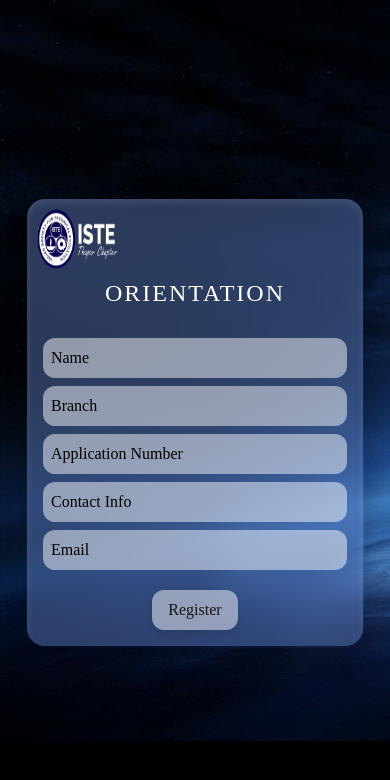
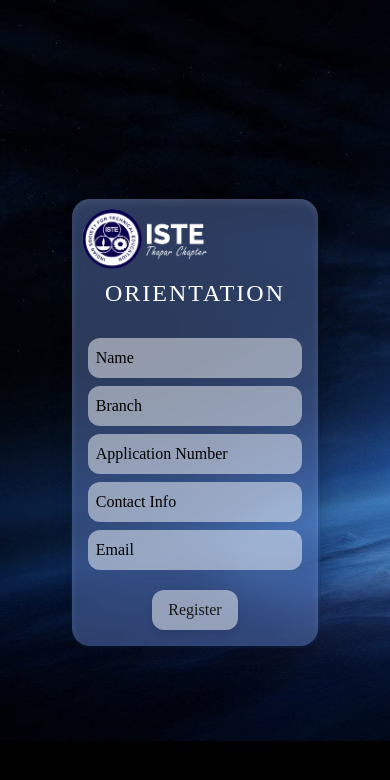
Before and after one commit to sarthaksri/isteor, a React (Vite) app: page / in a window 390 px wide. Shown: the top 780 px of the page. Built offline with nearby package versions, Linux system fonts and the light colour scheme.

Commit message:
chore: Update react-hook-form to version 7.53.0

```diff
--- a/package.json
+++ b/package.json
@@ -14,7 +14,7 @@
     "@heroicons/react": "^2.1.5",
     "react": "^18.3.1",
     "react-dom": "^18.3.1",
-    "react-hook-form": "^7.52.2"
+    "react-hook-form": "^7.53.0"
   },
   "devDependencies": {
     "@eslint/js": "^9.9.0",
--- a/src/form.css
+++ b/src/form.css
@@ -1,5 +1,3 @@
-
-
 body {
   margin: 0;
   font-family: I sans-serif;
@@ -28,7 +26,7 @@
   border: 2px solid transparent;
   background-clip: padding-box, border-box;
   box-shadow: inset 0 4px 8px rgba(255, 255, 255, 0.1),
-              0 10px 20px rgba(0, 0, 0, 0.2);
+    0 10px 20px rgba(0, 0, 0, 0.2);
   padding: 2rem;
   max-width: 400px;
   width: 100%;
@@ -42,7 +40,7 @@
 .glassmorphism:hover {
   transform: scale(1.02);
   box-shadow: inset 0 6px 12px rgba(255, 255, 255, 0.15),
-              0 15px 30px rgba(0, 0, 0, 0.3);
+    0 15px 30px rgba(0, 0, 0, 0.3);
 }
 
 .logo-container {
@@ -53,12 +51,11 @@
 
 .logo {
   width: 150px;
-  height: 100
-  px;
+  height: 100 px;
 }
 
 .title {
-  font-family:'Lemon Milk';
+  font-family: 'Lemon Milk';
   font-size: 3rem;
   margin-bottom: 1rem;
   margin-top: 60px;
@@ -83,6 +80,7 @@
   box-sizing: border-box;
   transition: background 0.3s ease, box-shadow 0.3s ease;
 }
+
 .glassmorphism input:hover {
   background: rgba(255, 255, 255, 0.3);
   box-shadow: 0 4px 6px rgba(0, 0, 0, 0.2);
@@ -97,7 +95,7 @@
   margin-top: 1rem;
   border-radius: 12px;
   border: none;
-  background: rgba(255, 255, 255, 0.486) ;
+  background: rgba(255, 255, 255, 0.486);
   color: #181717;
   cursor: pointer;
   transition: background 0.3s ease, box-shadow 0.3s ease;
@@ -134,9 +132,11 @@
     padding: 0.75rem 2rem;
   }
 }
+
 @media (max-width: 768px) {
   .glassmorphism {
-    max-width: 95%;
+    max-width: 70%;
+    width: fit-content;
     padding: 1.5rem;
   }
 
@@ -147,7 +147,9 @@
   .glassmorphism input {
     padding: 0.75rem;
     margin: 0.5rem 0;
-  }.glassmorphism button {
+  }
+
+  .glassmorphism button {
     padding: 0.75rem 1.5rem;
   }
 }
@@ -171,7 +173,7 @@
   }
 
   .logo {
-    width: 80px;
+    width: fit-content;
     height: 60px;
   }
 }
--- a/src/form.jsx
+++ b/src/form.jsx
@@ -1,110 +1,149 @@
-import React, { useState } from "react";
 import "./form.css";
 import logo from "./ISTE Thapar Chapter Logo .png";
+import { useForm } from "react-hook-form";
 
 function RegistrationForm() {
-	const [formData, setFormData] = useState({
-		name: "",
-		branch: "",
-		applicationNumber: "",
-		contactInfo: "",
-		email: "",
-	});
+	const {
+		register,
+		handleSubmit,
+		formState: { isSubmitting },
+		reset,
+	} = useForm();
 
-	const handleChange = (e) => {
-		const { name, value } = e.target;
-		setFormData((prevData) => ({
-			...prevData,
-			[name]: value,
-		}));
-	};
+	// const [formData, setFormData] = useState({
+	// 	name: "",
+	// 	branch: "",
+	// 	applicationNumber: "",
+	// 	contactInfo: "",
+	// 	email: "",
+	// });
+
+	// const handleChange = (e) => {
+	// 	const { name, value } = e.target;
+	// 	setFormData((prevData) => ({
+	// 		...prevData,
+	// 		[name]: value,
+	// 	}));
+	// };
 
 	// Function to check if the application number is unique
 	const isApplicationNumberUnique = (applicationNumber) => {
-		const usedNumbers = JSON.parse(localStorage.getItem("usedApplicationNumbers")) || [];
+		const usedNumbers =
+			JSON.parse(localStorage.getItem("usedApplicationNumbers")) || [];
 		return !usedNumbers.includes(applicationNumber);
 	};
 
-	const handleSubmit = (e) => {
-		e.preventDefault();
+	const onSubmit = (data) => {
+		// e.preventDefault();
+		console.log(data);
 
 		// Check if the application number has already been used
-		if (!isApplicationNumberUnique(formData.applicationNumber)) {
-			alert("This application number has already been used. Please use a different one.");
+		if (!isApplicationNumberUnique(data.applicationNumber)) {
+			alert(
+				"This application number has already been used. Please use a different one."
+			);
 			return;
 		}
 
 		// If unique, store the application number and submit the form
-		const usedNumbers = JSON.parse(localStorage.getItem("usedApplicationNumbers")) || [];
-		usedNumbers.push(formData.applicationNumber);
+		const usedNumbers =
+			JSON.parse(localStorage.getItem("usedApplicationNumbers")) || [];
+		usedNumbers.push(data.applicationNumber);
 		localStorage.setItem("usedApplicationNumbers", JSON.stringify(usedNumbers));
 
 		alert("Form filled. Thank you!");
-		console.log("Form Data:", formData);
+		console.log("Form Data:", data);
 
 		//  reset the form after submission
-		setFormData({
-			name: "",
-			branch: "",
-			applicationNumber: "",
-			contactInfo: "",
-			email: "",
-		});
+		// setFormData({
+		// 	name: "",
+		// 	branch: "",
+		// 	applicationNumber: "",
+		// 	contactInfo: "",
+		// 	email: "",
+		// });
+		reset();
 	};
 
 	return (
 		<div className="form-container">
-			<form onSubmit={handleSubmit} className="glassmorphism">
+			<form
+				onSubmit={handleSubmit(onSubmit)}
+				className="glassmorphism"
+			>
 				<div className="logo-container">
-					<img src={logo} alt="ISTE Thapar Chapter Logo" className="logo" />
+					<img
+						src={logo}
+						alt="ISTE Thapar Chapter Logo"
+						className="logo"
+					/>
 				</div>
 				<h2 className="title">ORIENTATION</h2>
 				<input
 					type="text"
-					name="name"
 					placeholder="Name"
-					value={formData.name}
-					onChange={handleChange}
-					required
+					{...register("name", {
+						required: "Name is Required.",
+						minLength: {
+							value: 1,
+							message: "Name should be atleast 1 characters long.",
+						},
+					})}
 					aria-label="Name"
 				/>
 				<input
 					type="text"
-					name="branch"
 					placeholder="Branch"
-					value={formData.branch}
-					onChange={handleChange}
-					required
+					{...register("branch", { required: "Branch is Required." })}
 					aria-label="Branch"
 				/>
 				<input
 					type="text"
-					name="applicationNumber"
 					placeholder="Application Number"
-					value={formData.applicationNumber}
-					onChange={handleChange}
-					required
+					{...register("applicationNumber", {
+						required: "Application Number is Required.",
+						validate: (value) => {
+							if (value.length !== 6) {
+								return "Invalid Application Number.";
+							}
+							if (isNaN(value)) {
+								return "Application Number should be a number";
+							}
+						},
+					})}
 					aria-label="Application Number"
 				/>
 				<input
 					type="text"
-					name="contactInfo"
 					placeholder="Contact Info"
-					value={formData.contactInfo}
-					onChange={handleChange}
-					required
+					{...register("contactInfo", {
+						required: "Contact Info is Required.",
+						validate: (value) => {
+							if (value.length !== 10) {
+								return "Invalid Number.";
+							}
+							if (isNaN(value)) {
+								return "Contact Info should be a number.";
+							}
+						},
+					})}
 					aria-label="Contact Info"
 				/>
 				<input
 					type="email"
-					name="email"
 					placeholder="Email"
-					value={formData.email}
-					onChange={handleChange}
-					required
+					{...register("email", {
+						required: "Email is Required.",
+						pattern: {
+							value: /^\w+([\.-]?\w+)*@\w+([\.-]?\w+)*(\.\w{1,})+$/,
+							message: "Invalid Email.",
+						},
+					})}
 					aria-label="Email"
 				/>
-				<button type="submit">Register</button>
+				<button type="submit">
+					{isSubmitting ? "Registering..." : "Register"}
+				</button>
 			</form>
 		</div>
 	);
```
Also changed, not shown: 1 other file (tests, documents, lock files or other folders).
